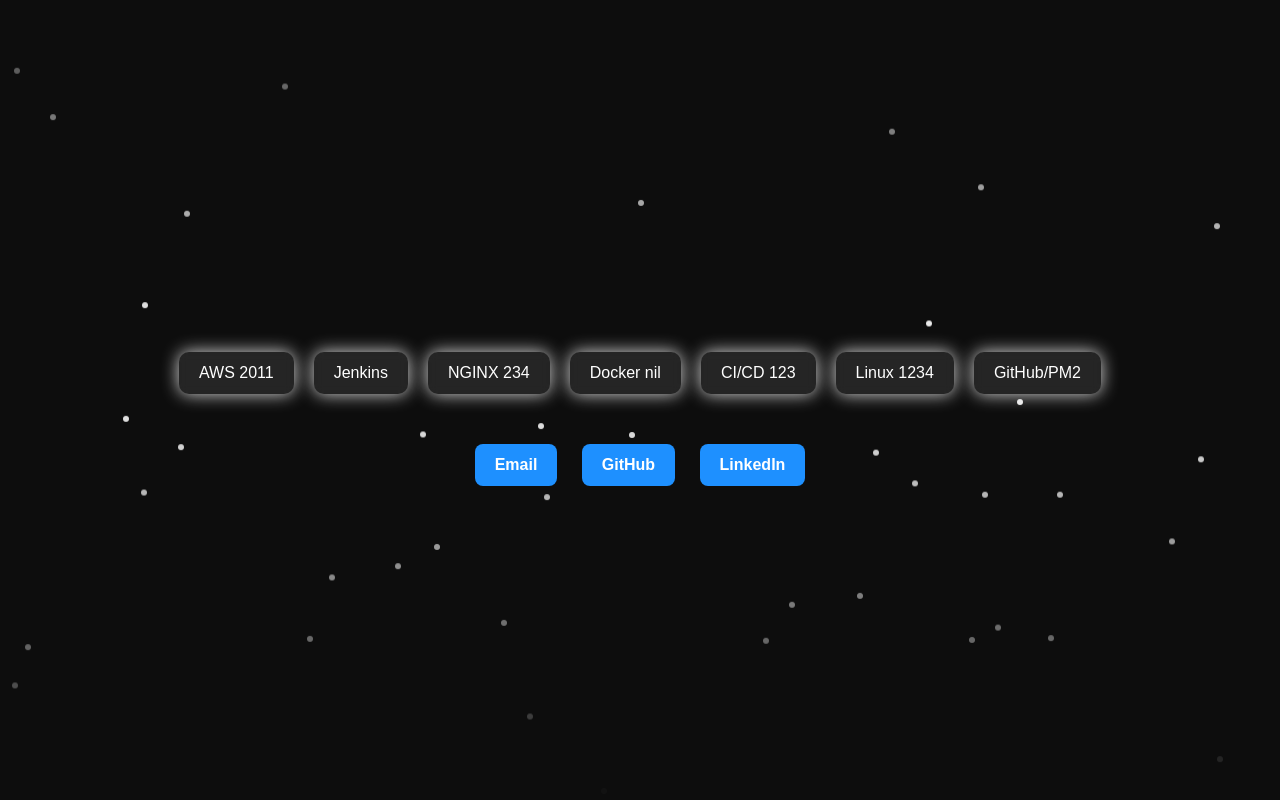
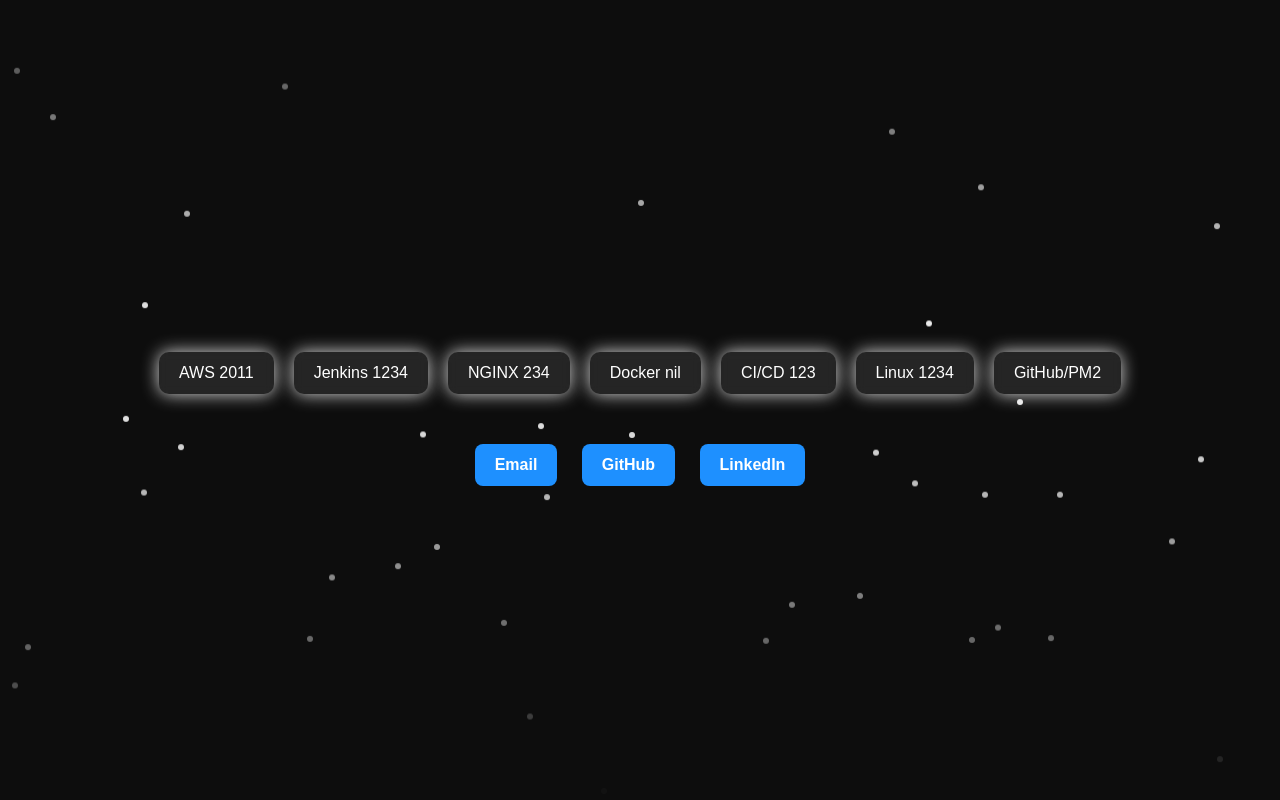
Before and after one commit to navinkumar2701007/navin, a plain HTML site: page index.html in a window 1280 px wide. Drawn offline with nearby package versions, Linux system fonts and the light colour scheme.

Commit message:
Update index.html
Signed-off-by: navin2701 <navinkumar2701007@gmail.com>

```diff
--- a/index.html
+++ b/index.html
@@ -114,7 +114,7 @@
 
     <div class="tech-container">
         <div class="tech-box">AWS 2011</div>
-        <div class="tech-box">Jenkins</div>
+        <div class="tech-box">Jenkins 1234</div>
         <div class="tech-box">NGINX 234</div>
         <div class="tech-box">Docker nil</div>
         <div class="tech-box">CI/CD 123</div>
```
